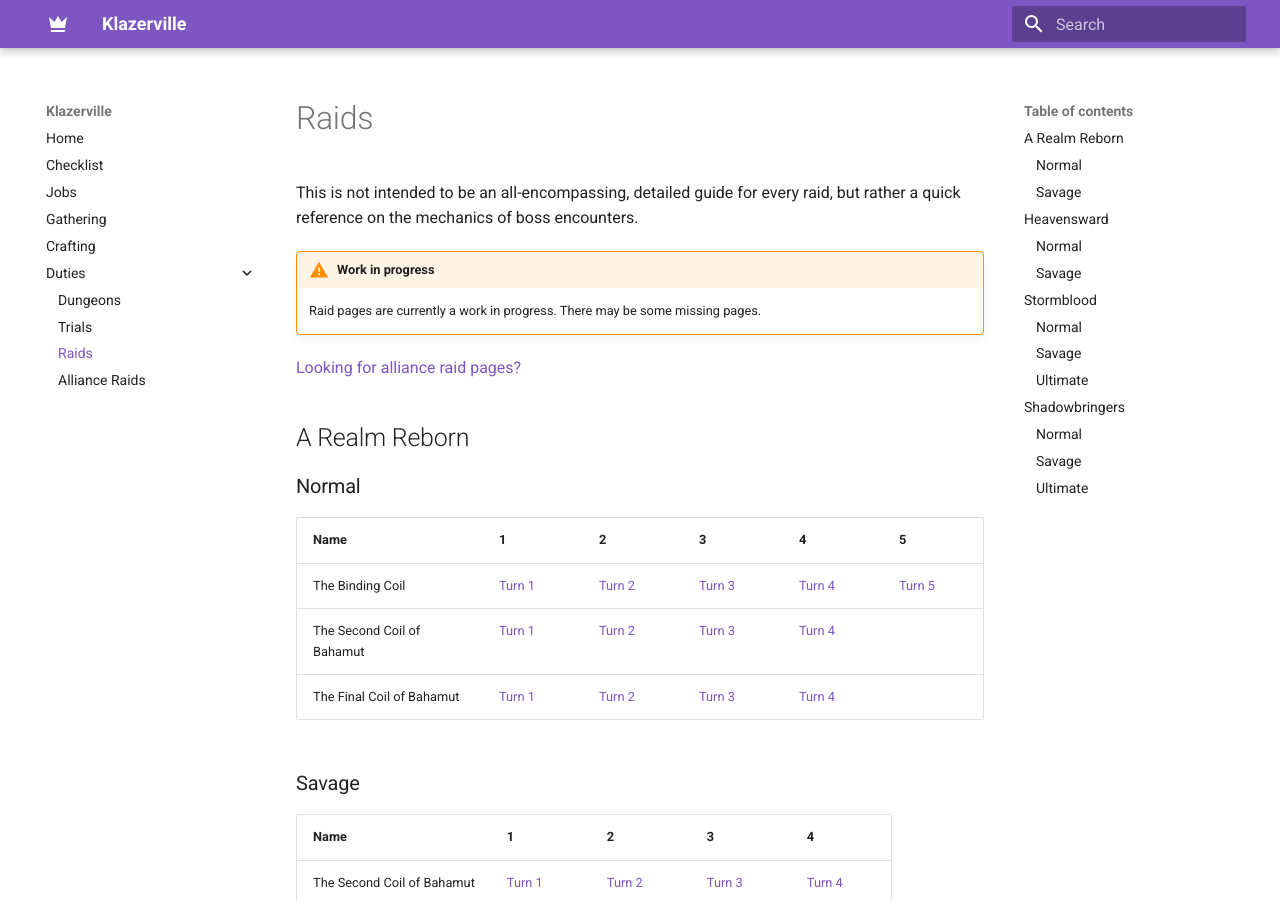
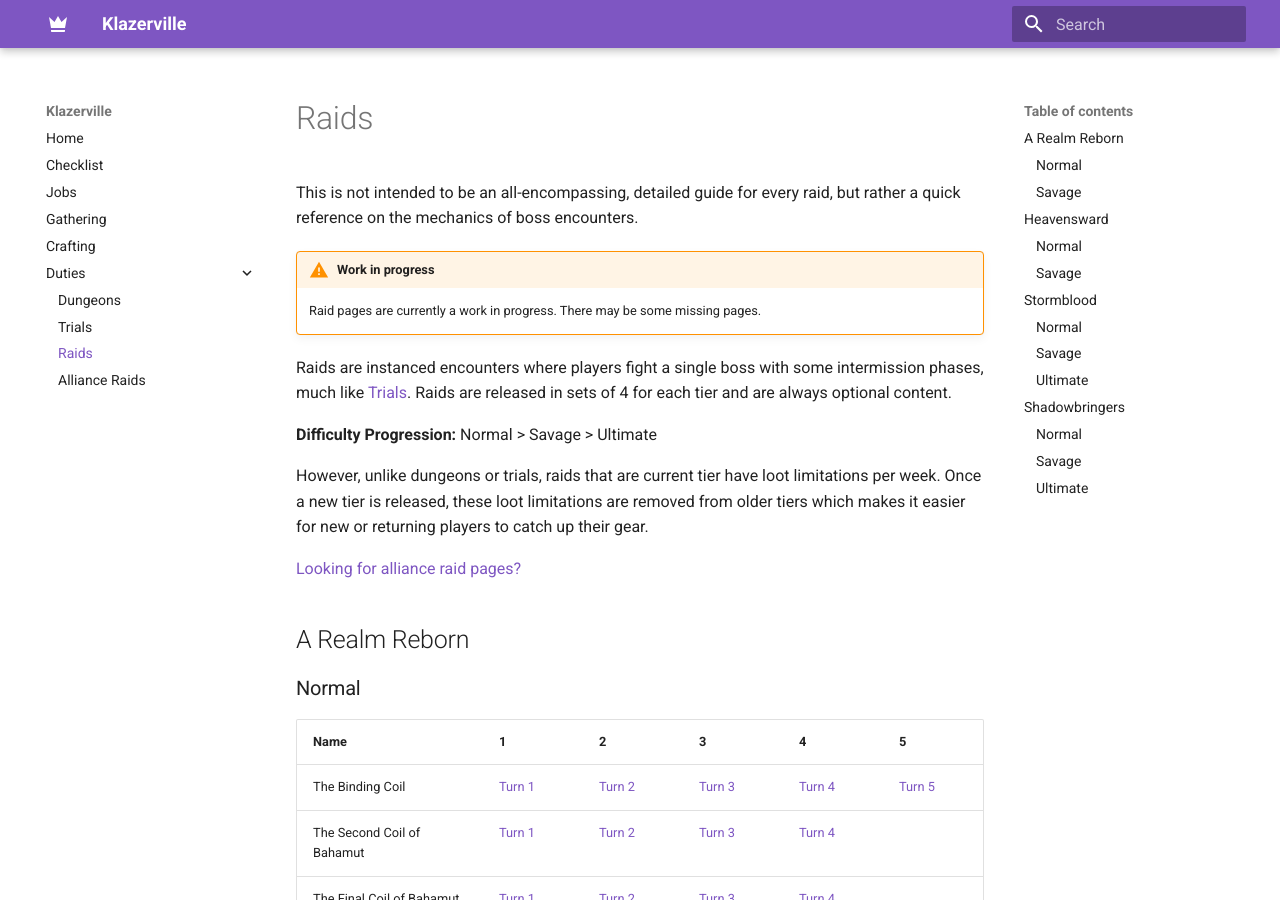
Before and after one commit to haothitran/klazerville, an MkDocs documentation site: the page built from docs/duties/raids.md, in a window 1280 px wide and 900 px high. Built offline with MkDocs 1.6.1 and Material for MkDocs 9.7.7, drawn with Linux system fonts in a browser that asks for light colours.

Commit message:
Update description for raid page

```diff
--- a/docs/duties/raids.md
+++ b/docs/duties/raids.md
@@ -4,6 +4,12 @@ This is not intended to be an all-encompassing, detailed guide for every raid, b
 
 !!! warning "Work in progress"
     Raid pages are currently a work in progress. There may be some missing pages.
+
+Raids are instanced encounters where players fight a single boss with some intermission phases, much like [Trials](/duties/trials). Raids are released in sets of 4 for each tier and are always optional content.
+
+**Difficulty Progression:** Normal > Savage > Ultimate
+
+However, unlike dungeons or trials, raids that are current tier have loot limitations per week. Once a new tier is released, these loot limitations are removed from older tiers which makes it easier for new or returning players to catch up their gear.
 
 [Looking for alliance raid pages?](/duties/alliance-raids/)
 
```
